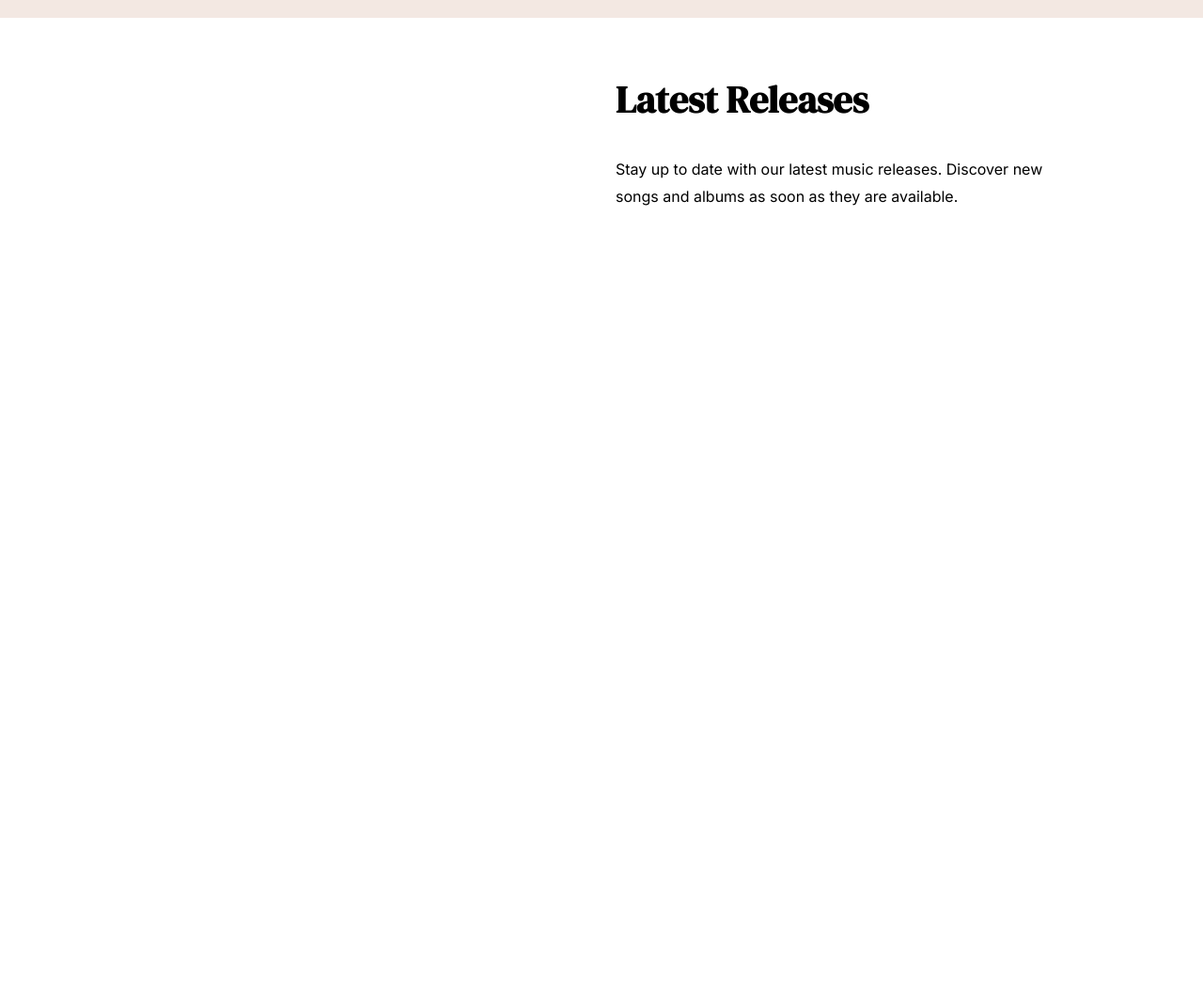
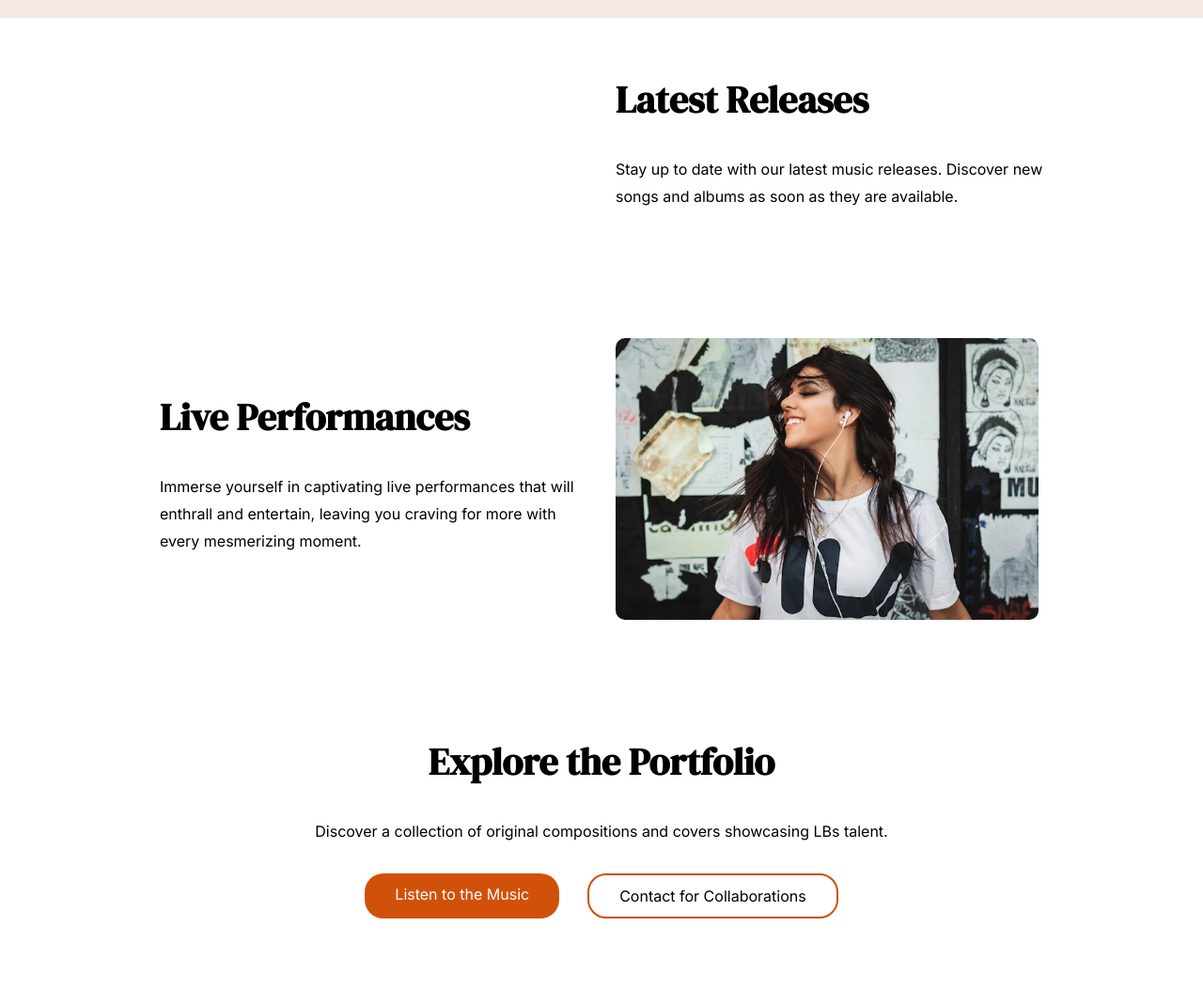
Before and after one commit to ggpio18/VAN-MusicWebsite-html-css, a plain HTML site: page index.html in a window 1280 px wide. Shown: the part 1499-2567 px from the top of the page at 94% size. Before the commit the page ends 1799 px from the top, so only its background shows below. Drawn offline with Linux system fonts and the light colour scheme.

Commit message:
updt perfor|portfolio

```diff
--- a/index.html
+++ b/index.html
@@ -106,6 +106,38 @@
         </div>
       </section>
 
+
+    <section id="performance" class="split">
+        <div class="container">
+          <div class="left">
+            <h2>Live Performances</h2>
+            <p>
+              Immerse yourself in captivating live performances that will enthrall
+              and entertain, leaving you craving for more with every mesmerizing
+              moment.
+            </p>
+          </div>
+
+          <div class="right">
+            <img src="images/thumb2.jpg" alt="" />
+          </div>
+        </div>
+      </section>
+
+      <section id="portfolio">
+        <div class="container">
+          <h2>Explore the Portfolio</h2>
+          <p>
+            Discover a collection of original compositions and covers showcasing
+            LBs talent.
+          </p>
+          <div class="btn-container">
+            <a href="#" class="btn">Listen to the Music</a>
+            <a href="#" class="btn light">Contact for Collaborations</a>
+          </div>
+        </div>
+      </section>
+
     <script src="main.js"></script>
 </body>
 </html>
--- a/style.css
+++ b/style.css
@@ -179,3 +179,16 @@ header {
   .split .right {
     flex: 1;
   }
+
+  /* Portfolio */
+
+#portfolio {
+    text-align: center;
+  }
+
+  #portfolio .btn-container {
+    margin: 30px 0;
+    display: flex;
+    gap: 30px;
+    justify-content: center;
+  }
```
